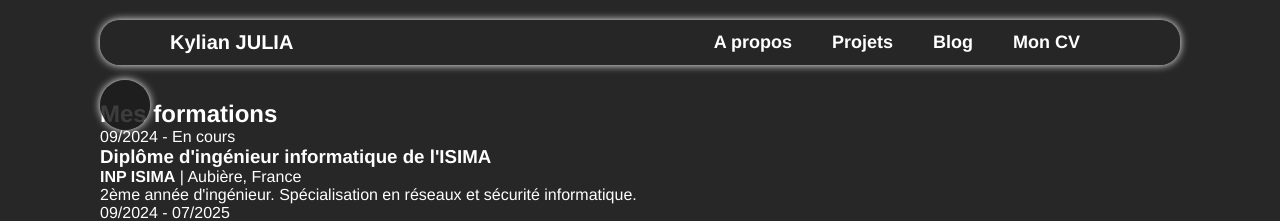
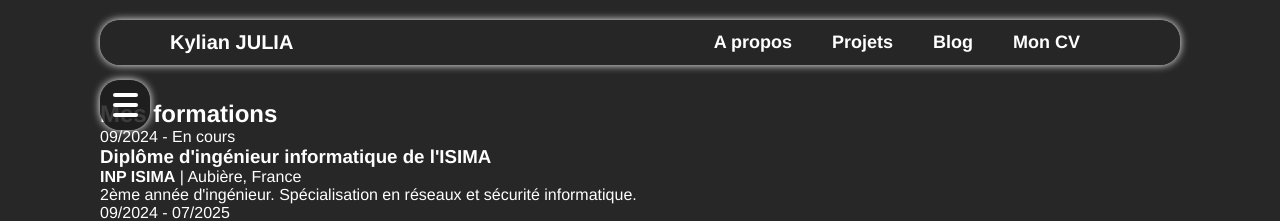
Before and after one commit to kylianjoff/kylianjulia, an Angular app in the folder kylianjulia/: page /about in a window 1280 px wide. Shown: the top 221 px of the page. Built offline with nearby package versions, Linux system fonts and the light colour scheme.

Commit message:
Nouveau menu CV
J'arrive pas à fichier le bouton

```diff
--- a/kylianjulia/src/app/about/about.css
+++ b/kylianjulia/src/app/about/about.css
@@ -5,18 +5,9 @@ main {
 
 .menu {
     position: fixed;
-    top: 100px;
-    left: 100px;
-    z-index: 10;
-}
-
-.menu-btn {
-    position: fixed;
     top: 80px;
     left: 100px;
-    width: 50px;
-    height: 50px;
-    border-radius: 50%;
+    border-radius: 20px;
     background-color: #1e1e1edb;
     color: #fff;
     box-shadow: 0 0 8px #fff;
@@ -24,19 +15,30 @@ main {
     cursor: pointer;
     display: flex;
     align-items: center;
+    flex-direction: row;
     justify-content: center;
     font-size: 24px;
     z-index: 100;
 }
 
+.menu-btn {
+    width: 50px;
+    height: 50px;
+    display: flex;
+    flex-direction: column;
+    justify-content: center;
+    align-items: center;
+}
+
+.menu-bar {
+    width: 25px;
+    height: 4px;
+    background-color: #fff;
+    border-radius: 2px;
+    margin: 3px 0;
+}
+
 .menu-content {
-    position: fixed;
-    top: 140px;
-    left: 100px;
-    background-color: #1e1e1edb;
-    border: 2px solid #fff;
-    border-radius: 10px;
-    box-shadow: 0 0 8px #fff;
     padding: 20px;
     display: flex;
     flex-direction: column;
```
